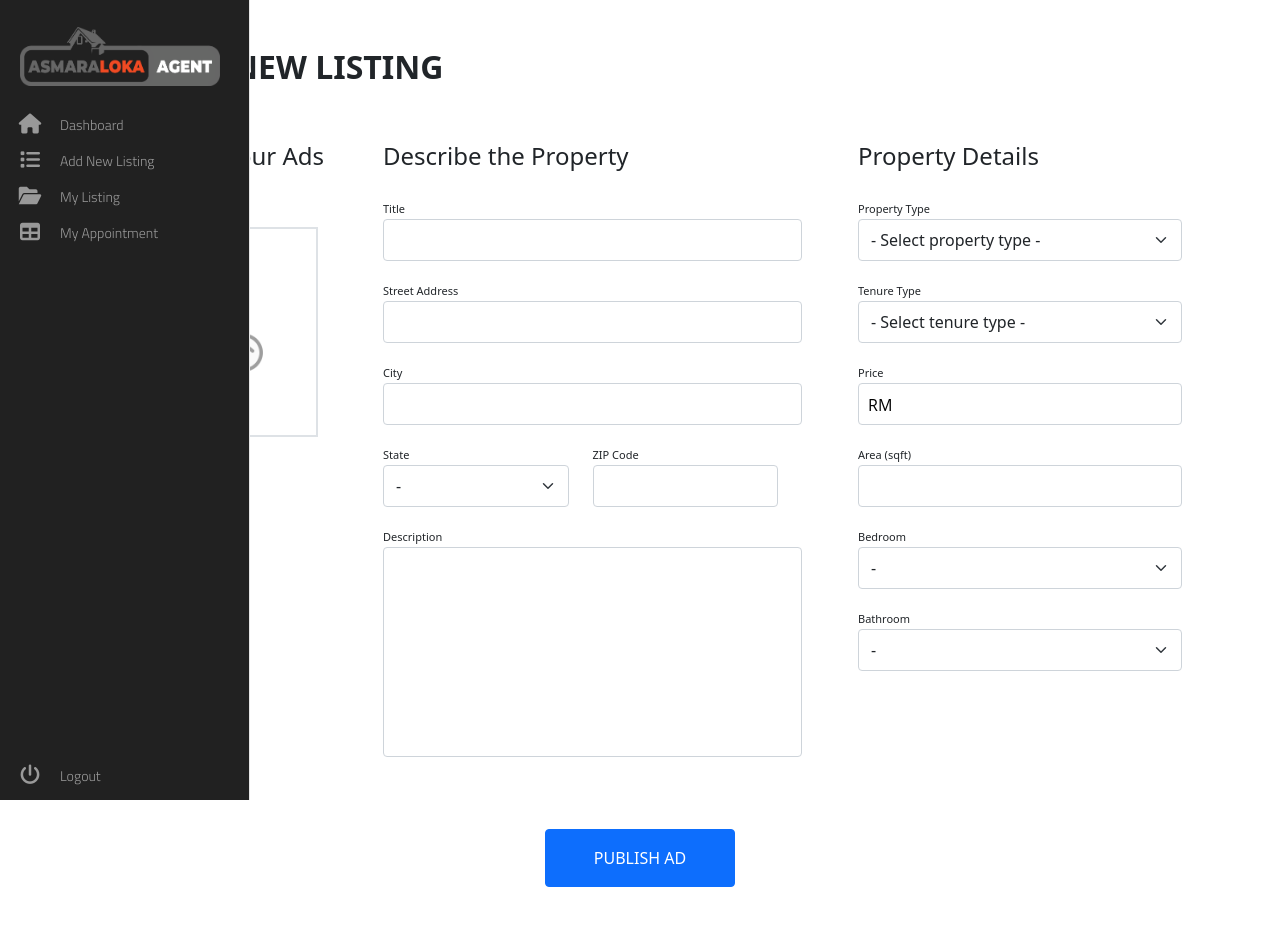
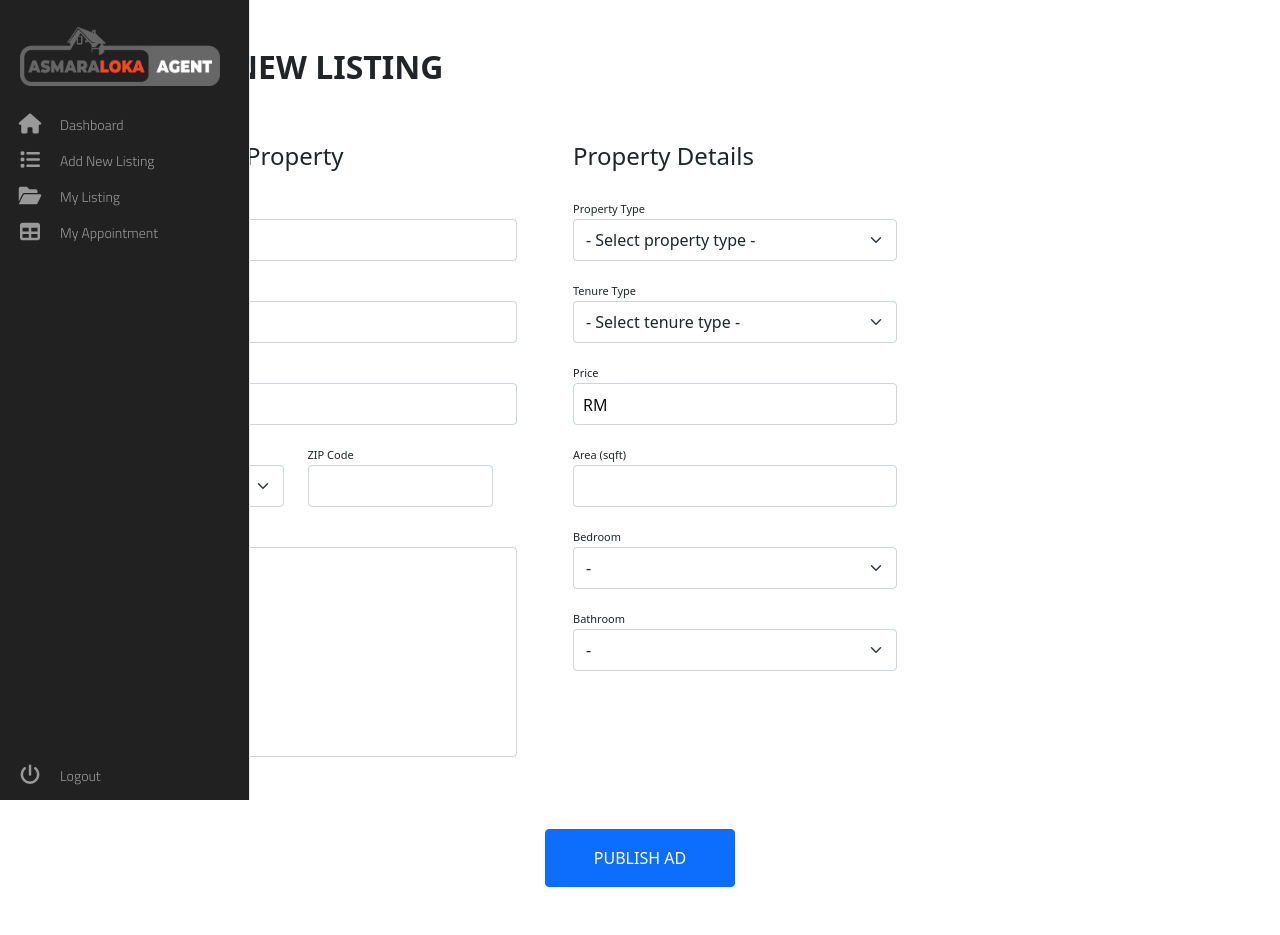
Before and after one commit to ahmadnasaiei/ASMARALOKA, a Flask app: page /createProperty in a window 1280 px wide. Run offline with Flask 2, Linux system fonts and the light colour scheme; parts of the project's set-up code (start-up, migrations or seed data) failed here and were passed over; some libraries are stand-ins or nearby versions; some web fonts are replaced.

Commit message:
done viva

```diff
--- a/templates/agentCreateListing.html
+++ b/templates/agentCreateListing.html
@@ -19,14 +19,6 @@
 
             <form action="createProperty" method="POST">
                 <div class="row">
-
-                    <div class="col-md-3 border-right">
-                        <div class="d-flex flex-column align-items-center text-center p-3 py-5">
-                            <h4 class="text-right">Photos for Your Ads</h4>
-                            <a href="#"><img class="ps-5 pe-5 pt-5 pb-5 mt-5 mb-2 border border-2" width="210px"
-                                    src="{{ url_for('static' , filename='../static/images/upload.png') }}"></a>
-                        </div>
-                    </div>
 
                     <div class="col-md-5 border-right">
                         <div class="p-3 py-5">
--- a/templates/clientLoggedIn.html
+++ b/templates/clientLoggedIn.html
@@ -387,8 +387,7 @@
             <div class="row">
                 <div class="col-lg-12">
                     <p>
-                        Copyright © 2020 Company Name
-                        - Template by: <a href="https://www.phpjabbers.com/">PHPJabbers.com</a>
+                        Copyright © 2020 ASMARALOKA</a>
                     </p>
                 </div>
             </div>
--- a/templates/properties.html
+++ b/templates/properties.html
@@ -352,8 +352,7 @@
             <div class="row">
                 <div class="col-lg-12">
                     <p>
-                        Copyright © 2020 Company Name
-                        - Template by: <a href="https://www.phpjabbers.com/">PHPJabbers.com</a>
+                        Copyright © 2020 ASMARALOKA</a>
                     </p>
                 </div>
             </div>
```
Also changed, not shown: templates/agentUpdateProperty.html (+0 -7 lines).
